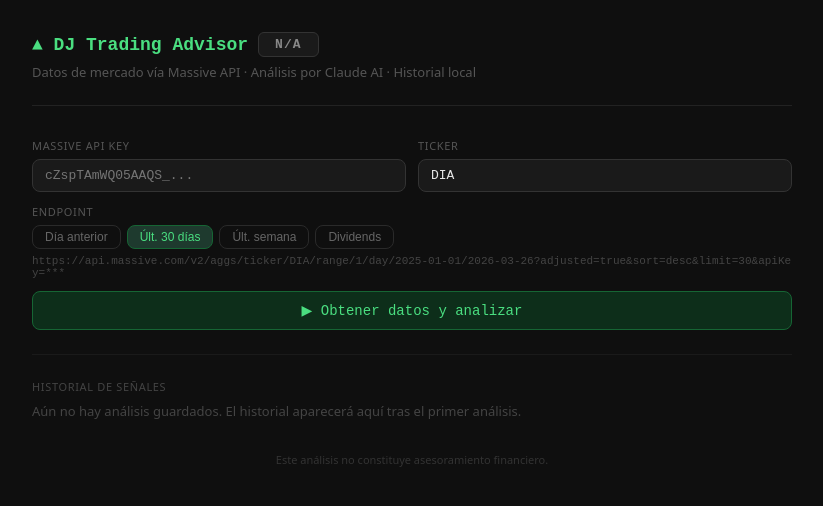
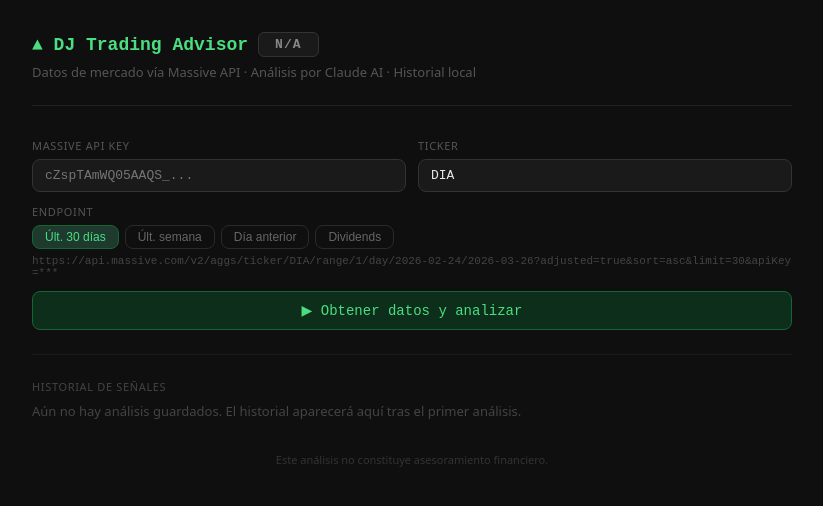
Before and after one commit to jcarpio/dj-trading-advisor, a Next.js app: page / in a window 1280 px wide. Shown: the top 506 px of the page, without its empty margins (228-1051 px from the left). Built offline with nearby package versions, Linux system fonts and the light colour scheme.

Commit message:
Update TradingAdvisor.jsx

```diff
--- a/app/components/TradingAdvisor.jsx
+++ b/app/components/TradingAdvisor.jsx
@@ -5,10 +5,17 @@ import { useState, useCallback, useEffect } from "react";
 const HISTORY_KEY = "dj_trading_history";
 const MAX_HISTORY = 20;
 
+function daysAgo(n) {
+  const d = new Date();
+  d.setDate(d.getDate() - n);
+  return d.toISOString().slice(0, 10);
+}
+const TODAY = new Date().toISOString().slice(0, 10);
+
 const ENDPOINTS = [
+  { label: "Últ. 30 días", path: `/v2/aggs/ticker/{ticker}/range/1/day/${daysAgo(30)}/${TODAY}?adjusted=true&sort=asc&limit=30` },
+  { label: "Últ. semana",  path: `/v2/aggs/ticker/{ticker}/range/1/day/${daysAgo(7)}/${TODAY}?adjusted=true&sort=asc&limit=7` },
   { label: "Día anterior", path: "/v2/aggs/ticker/{ticker}/prev" },
-  { label: "Últ. 30 días", path: "/v2/aggs/ticker/{ticker}/range/1/day/2025-01-01/2026-03-26?adjusted=true&sort=desc&limit=30" },
-  { label: "Últ. semana",  path: "/v2/aggs/ticker/{ticker}/range/1/day/2026-03-17/2026-03-26?adjusted=true&sort=desc&limit=7" },
   { label: "Dividends",    path: "/v3/reference/dividends?ticker={ticker}&limit=10" },
 ];
 
@@ -149,7 +156,7 @@ function HistoryPanel({ history, onClear }) {
 export default function TradingAdvisor() {
   const [massiveKey,  setMassiveKey]  = useState("");
   const [ticker,      setTicker]      = useState("DIA");
-  const [endpointIdx, setEndpointIdx] = useState(1);
+  const [endpointIdx, setEndpointIdx] = useState(0);
   const [status,      setStatus]      = useState("idle");
   const [rawData,     setRawData]     = useState(null);
   const [analysis,    setAnalysis]    = useState("");
```
